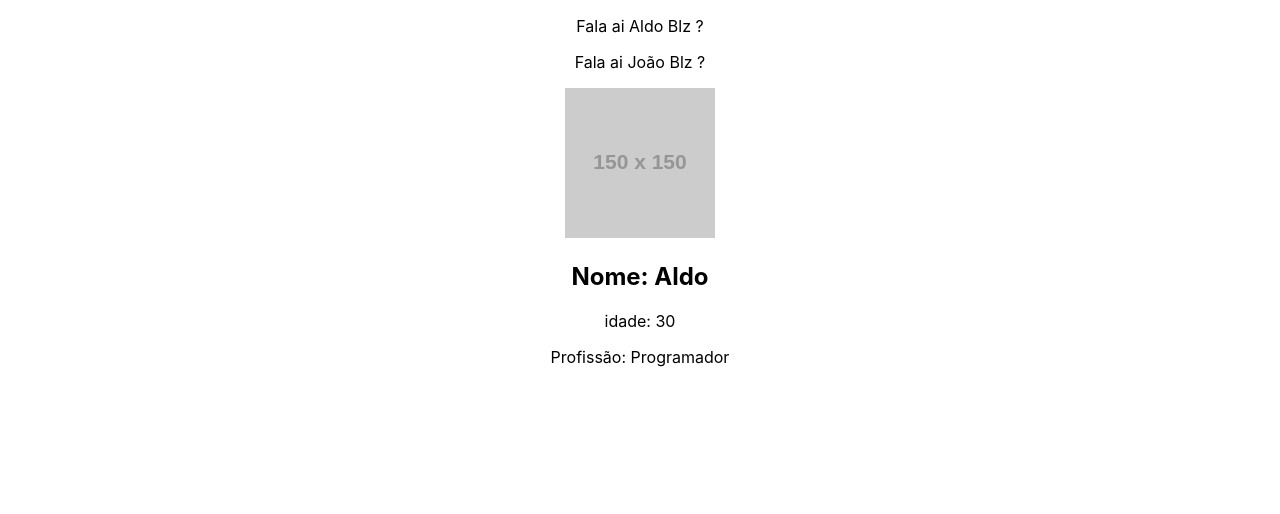
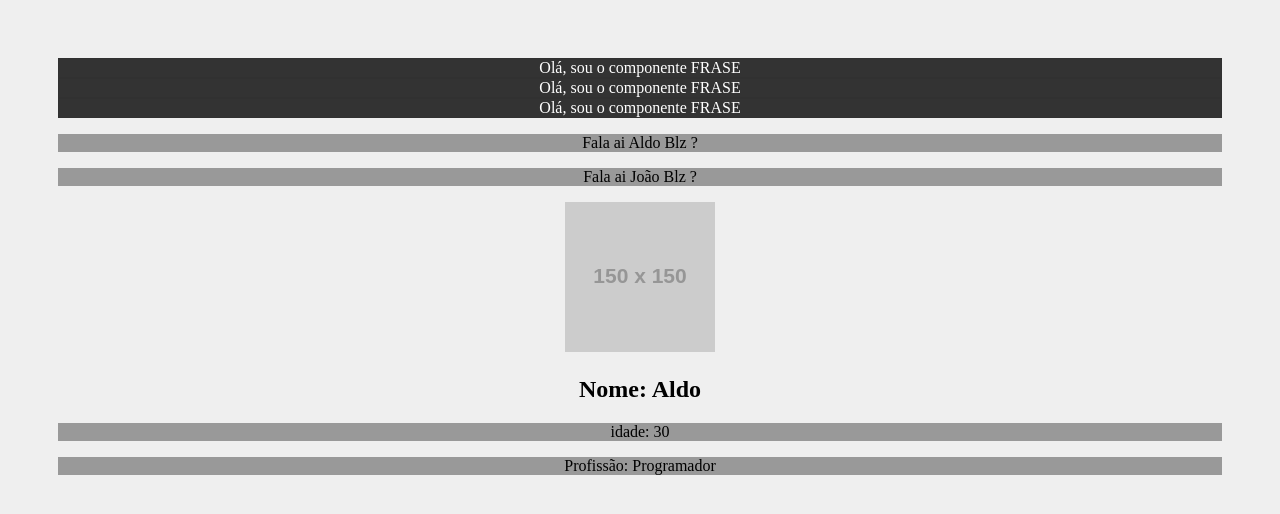
Before and after one commit to aldo-pereira22/aulas-react, a React (Create React App) app in the folder intdoducao/meu-projeto/: page / in a window 1280 px wide. Shown: the top 514 px of the page. Built offline with nearby package versions, Linux system fonts and the light colour scheme.

Commit message:
Aplicando estilos nos componentes individuais e de forma global

```diff
--- a/intdoducao/meu-projeto/src/App.jsx
+++ b/intdoducao/meu-projeto/src/App.jsx
@@ -2,6 +2,8 @@
 import './components/helloWorld'
 import SayMyName from './components/SayMyName';
 import Pessoa from './components/Pessoa';
+import Frase from './components/Frase';
+
 
 
 
@@ -11,6 +13,9 @@
     <div className="App" >
 
 
+      <Frase />
+      <Frase />
+      <Frase />
 
       < SayMyName nome="Aldo" />
       < SayMyName nome={nome} />
--- a/intdoducao/meu-projeto/src/components/Frase.jsx
+++ b/intdoducao/meu-projeto/src/components/Frase.jsx
@@ -1,8 +1,14 @@
-function Frase(){
+import styles from './Frase.module.css'
+function Frase() {
     return (
-        <div>
-            <h1>Olá, sou o componente FRASE</h1>
+        <div className={styles.fraseContainer} >
+            <p className={styles.fraseContent} >
+                Olá, sou o componente FRASE
+
+            </p>
+
         </div>
+
     )
 
 }
--- /dev/null
+++ b/intdoducao/meu-projeto/src/components/Frase.module.css
@@ -0,0 +1,10 @@
+.fraseContainer {
+     background-color:#333;
+     border: 1px solid #1111;
+}
+
+.fraseContent {
+    color: #FFF;
+    background-color: #333;
+    margin: 0;
+}
--- a/intdoducao/meu-projeto/src/index.css
+++ b/intdoducao/meu-projeto/src/index.css
@@ -1,13 +1,9 @@
-body {
-  margin: 0;
-  font-family: -apple-system, BlinkMacSystemFont, 'Segoe UI', 'Roboto', 'Oxygen',
-    'Ubuntu', 'Cantarell', 'Fira Sans', 'Droid Sans', 'Helvetica Neue',
-    sans-serif;
-  -webkit-font-smoothing: antialiased;
-  -moz-osx-font-smoothing: grayscale;
+body{
+  padding: 50px;
+  background-color: #efefef;
 }
 
-code {
-  font-family: source-code-pro, Menlo, Monaco, Consolas, 'Courier New',
-    monospace;
+
+p{
+  background-color: #999;
 }
```
